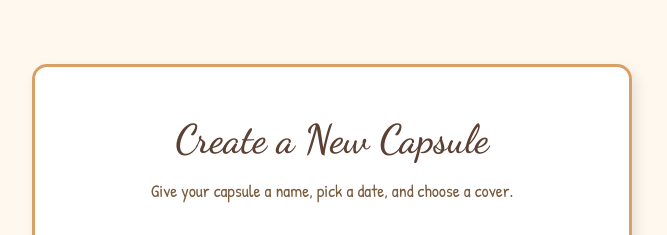
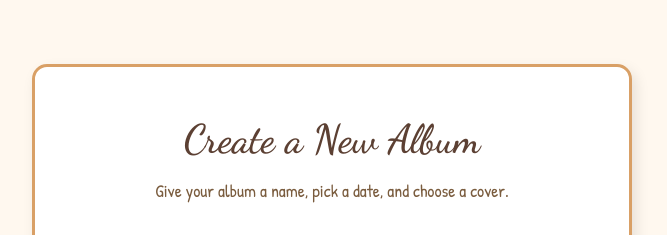
Before and after one commit to gkourouma/dear-future-me, a Django app: page /capsule/create/ in a window 1280 px wide. Shown: the part 66-301 px from the top of the page, without its empty margins (308-975 px from the left). Run offline with Django 5.2, Linux system fonts and the light colour scheme; some web fonts are replaced.

Commit message:
Updated terminology in capsule_form.html to use 'Album' instead of 'Capsule'

```diff
--- a/main_app/templates/capsule_form.html
+++ b/main_app/templates/capsule_form.html
@@ -7,8 +7,8 @@
 
 {% block content %}
 <div class="capsule-form-wrapper">
-  <h2>Create a New Capsule</h2>
-  <p>Give your capsule a name, pick a date, and choose a cover.</p>
+  <h2>Create a New Album</h2>
+  <p>Give your album a name, pick a date, and choose a cover.</p>
 
   <form method="POST" enctype="multipart/form-data">
     {% csrf_token %}
```
